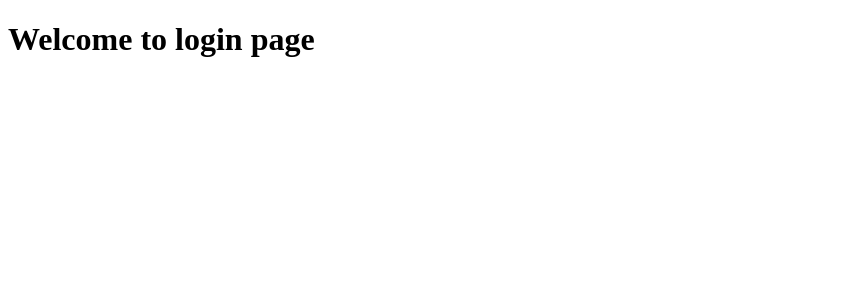
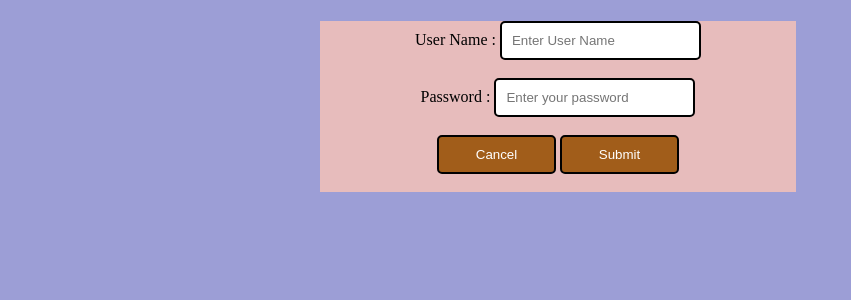
Before and after one commit to mayurkarale34/employee_management, a Python web app: template templates/login.html in a window 1280 px wide. Shown: the top 300 px of the page, without its empty margins (0-851 px from the left). Run offline with Jinja, Linux system fonts and the light colour scheme; the template is opened without the code that fills it, so the values that code supplies are empty.

Commit message:
quick fixes

```diff
--- a/templates/login.html
+++ b/templates/login.html
@@ -3,9 +3,47 @@
 <head>
     <meta charset="UTF-8">
     <meta name="viewport" content="width=device-width, initial-scale=1.0">
-    <title>Document</title>
+    <title>login</title>
+    <style>
+        input{
+            border-style: solid;
+            border-width: 20px 5px;
+            padding: 10px;
+            box-sizing: border-box;
+            border: 2px solid black;
+            border-radius: 5px;
+        }
+        button{
+            background-color: rgb(161, 93, 26);
+            color: white;
+            padding: 10px;
+            width: 25%;
+            border: 2px solid black;
+            border-radius: 5px;
+        }
+
+    </style>
 </head>
-<body>
-    <h1>Welcome to login page</h1>
+<body
+
+
+ style="background-color: rgb(156, 158, 214); margin-left: 25%;">
+    <div style="width: 50%; background-color: rgb(231, 188, 188);text-align: center;">
+        <h1></h1>
+
+        <label for="user_name">User Name : </label>
+        <input type="text" name="user_name" placeholder="Enter User Name">
+        <br><br>
+        <label for="password_field">Password : </label>
+        <input type="password" name="password_field" placeholder="Enter your password">
+        <br><br>
+        <button>Cancel</button>
+        <button class="submit_button">Submit</button>
+
+        <br><br>
+    </div>
 </body>
 </html>
+      </h1>
+</body>
+</html>
```
